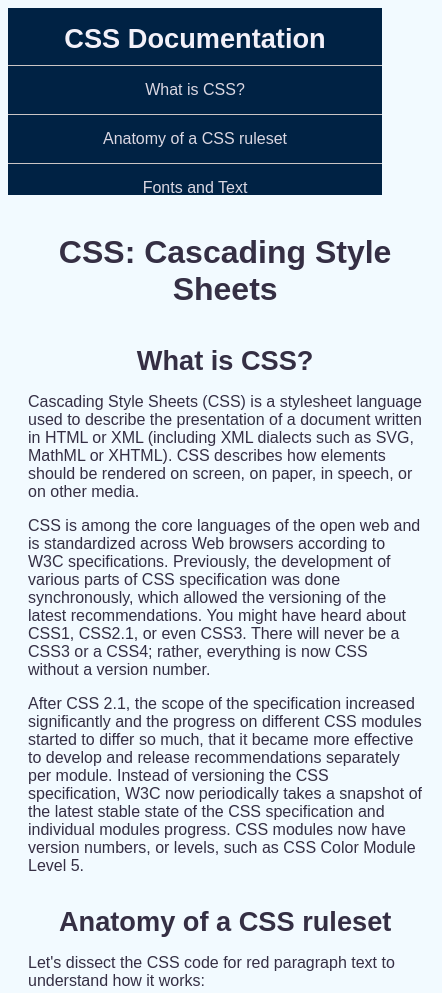
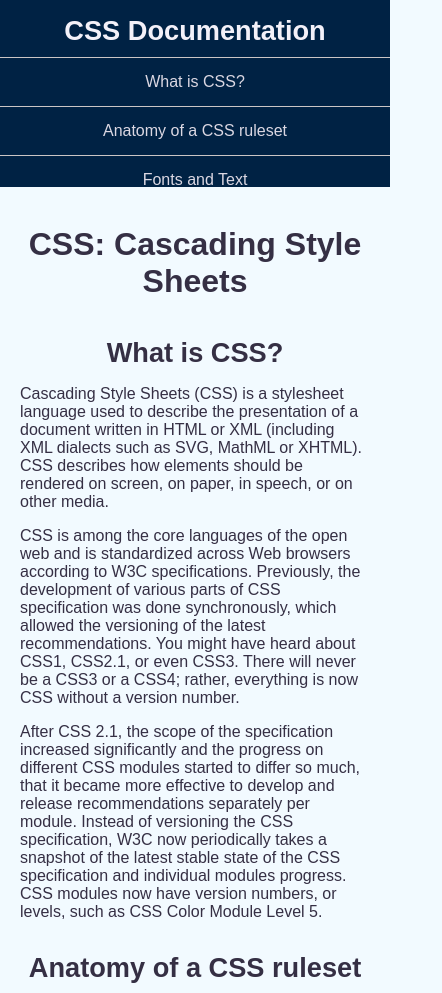
Before and after one commit to Kevin-Kolesky/Technical-Documentation-Page, a plain HTML site: page index.html in a window 390 px wide. Shown: the top 993 px of the page, 442 px wide, since content can reach past the window. Drawn offline with Linux system fonts and the light colour scheme.

Commit message:
Added a second media query, and adjusted the css to compensate for smaller screens and landscape views

```diff
--- a/styles.css
+++ b/styles.css
@@ -20,6 +20,7 @@ body {
     color: #352f44;
     background-color: #00a0ff0d;
     display: flex;
+    margin: 0;
 }
 
 img {
@@ -118,26 +119,13 @@ code {
     }
 
     #navbar {
-        position: static;
-        top: 0;
-        left: 0;
         padding: 0;
         margin: 0;
-        max-height: 200px;
         border: none;
-        min-width: 320px;
-        z-index: 10;
-        width: 100%;
-        height: auto;
-        padding: 0;
-        margin: 0;
-        max-height: 200px;
-        border: none;
-        min-width: 320px;
+        min-width: 390px;
         z-index: 10;
         position: static;
         width: 100%;
-        height: auto;
         height: auto;
     }
 
@@ -161,9 +149,20 @@ code {
         margin-top: 185px;
         padding: 20px;
         margin-bottom: 50px;
+        width: calc(100vw - 40px);
     }
 
     .main-section {
         align-content: center;
     }
 }
+
+@media only screen and (max-height: 1100px) {
+    #source{
+        display: none;
+    }
+
+    .source_alt{
+        display: list-item;
+    }
+}
```
